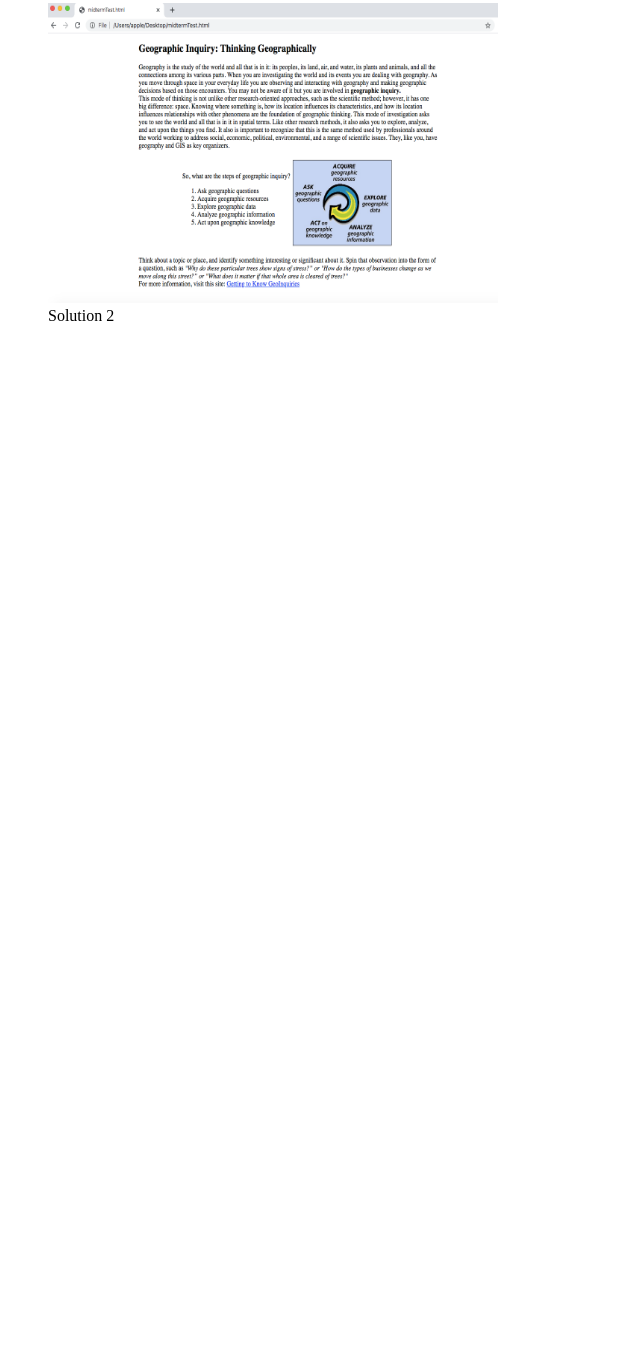
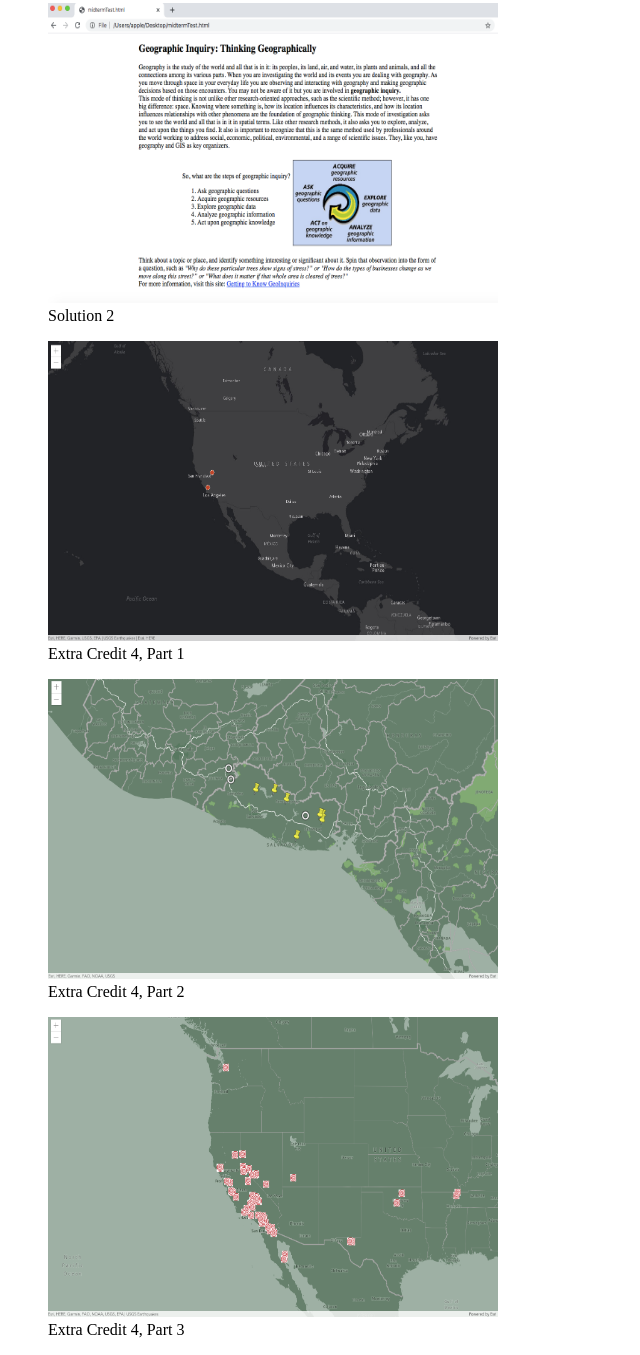
Before and after one commit to astover424/ExtraCreditActivityAS, a plain HTML site: page docs/index.html in a window 1280 px wide. Shown: the part 351-1706 px from the top of the page, without its empty margins (0-640 px from the left). Before the commit the page ends 800 px from the top, so only its background shows below. Drawn offline with Linux system fonts and the light colour scheme.

Commit message:
Update index.html

```diff
--- a/docs/index.html
+++ b/docs/index.html
@@ -2,7 +2,7 @@
 <html>
     <head>
         <meta charset="utf-8">
-        <title>ExtraCredit Activity 2</title>
+        <title>ExtraCredit Activities</title>
     </head>
     <body>
         <figure><a href="HTMLQuestionsolution1.html"><img src="images/FormattedDocument.png" width="450" height="300"></a>
@@ -11,5 +11,14 @@
         <figure><a href="HTMLQuestionsolution2.html"><img src="images/FormattedDocument.png" width="450" height="300"></a>
             <figcaption>Solution 2</figcaption>
         </figure>
+        <figure><a href="ExtraCreditAct4.html"><img src="images/EC4part1.png" width="450" height="300"></a>
+            <figcaption>Extra Credit 4, Part 1</figcaption>
+        </figure>
+        <figure><a href="ExtraCredit4_AnnaStover.html"><img src="images/EC4part2.png" width="450" height="300"></a>
+            <figcaption>Extra Credit 4, Part 2</figcaption>
+        </figure>
+        <figure><a href="ExtraCredit4Part3.html"><img src="images/EC4part3.png" width="450" height="300"></a>
+            <figcaption>Extra Credit 4, Part 3</figcaption>
+        </figure>
     </body>
 </html>
```
